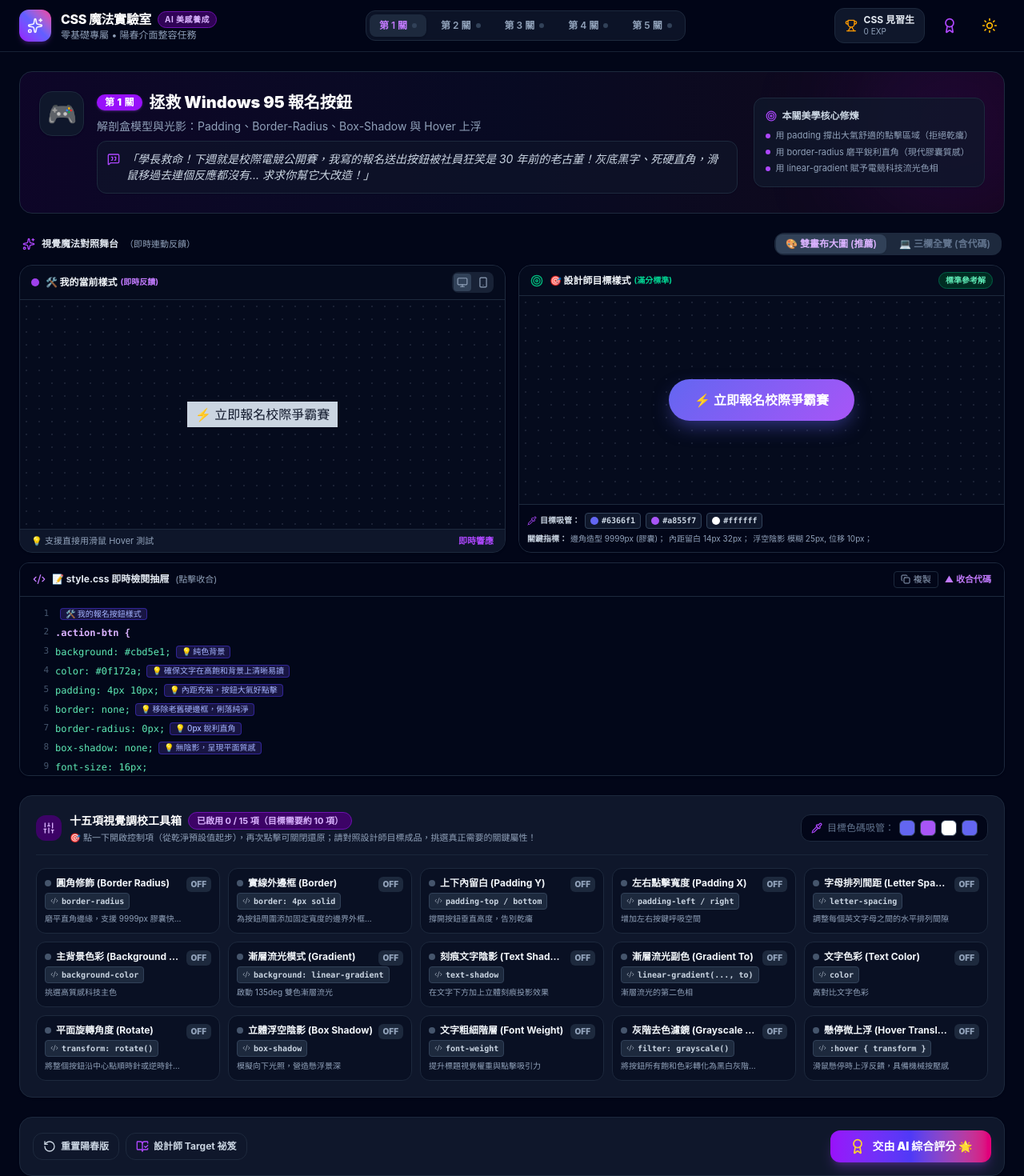
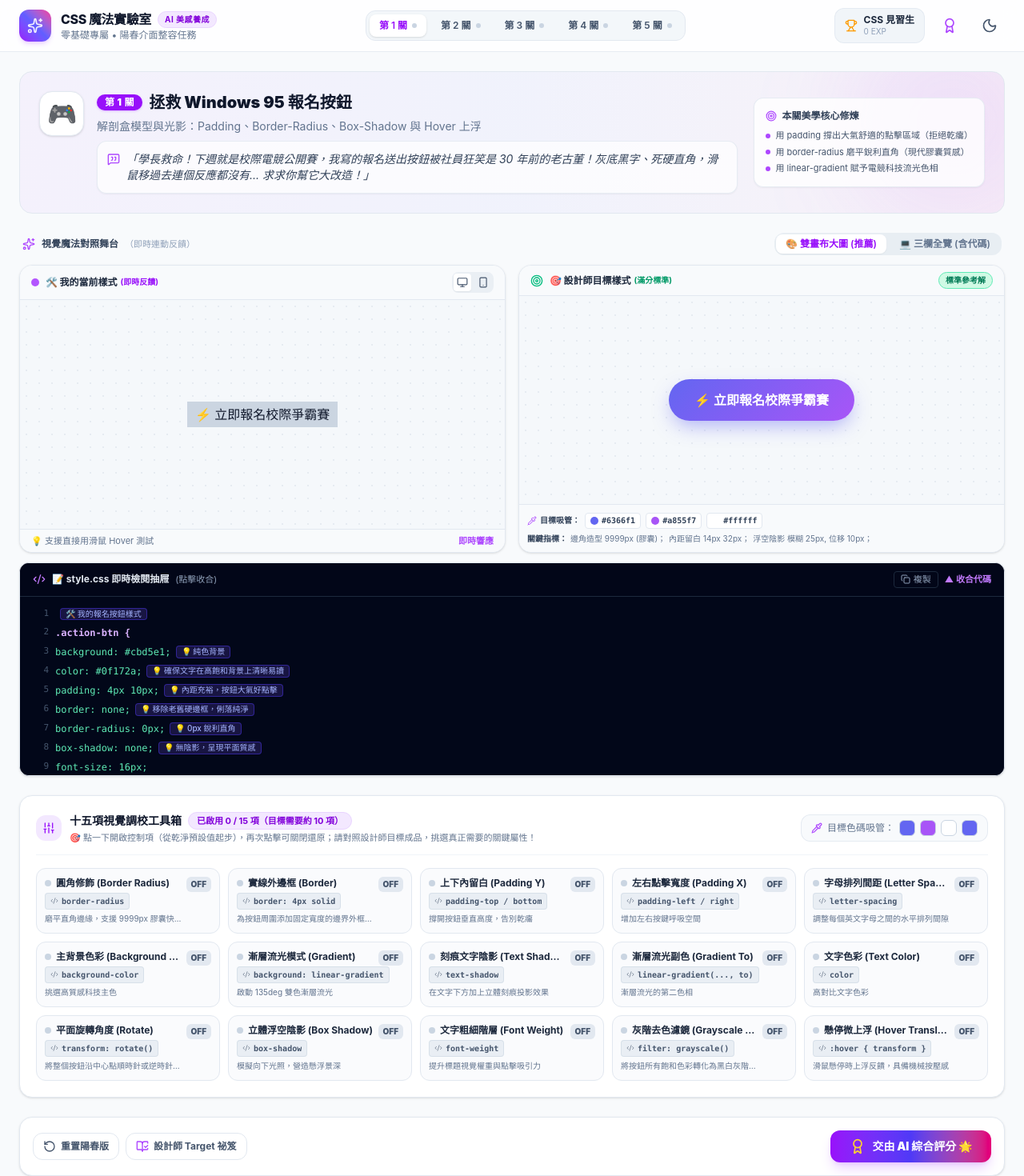
Before and after one commit to lu7766lu7766/css-magic-lab, a Vue app: page /#mission-1 in a window 1280 px wide. Shown: the top 1470 px of the page at 80% size. Built offline with nearby package versions, Linux system fonts and the light colour scheme.

Commit message:
feat: 預設亮色系、吸附列獨立標題防遮擋、各關卡設定深度持久化

```diff
--- a/src/App.vue
+++ b/src/App.vue
@@ -44,19 +44,58 @@ watch(currentMissionIndex, (newIdx) => {
   }
 })
 
-// 每關十項工具的開關與數值狀態字典
-const missionToolStates = reactive({})
+// 初始工具狀態載入：深層合併預設值與 localStorage，確保每關記憶萬無一失
+function getInitialToolStates() {
+  const states = {}
+  // 1. 各關預設值
+  MISSIONS.forEach(m => {
+    states[m.id] = {}
+    m.tools.forEach(tool => {
+      states[m.id][tool.id] = {
+        enabled: false,
+        value: tool.defaultValue
+      }
+    })
+  })
+  // 2. 從 localStorage 讀取並深層合併
+  try {
+    const saved = localStorage.getItem('css_lab_tool_states')
+    if (saved) {
+      const parsed = JSON.parse(saved)
+      Object.keys(parsed).forEach(mid => {
+        if (states[mid] && parsed[mid]) {
+          Object.keys(parsed[mid]).forEach(toolId => {
+            if (states[mid][toolId] && parsed[mid][toolId] !== undefined) {
+              states[mid][toolId] = {
+                enabled: Boolean(parsed[mid][toolId].enabled),
+                value: parsed[mid][toolId].value !== undefined ? parsed[mid][toolId].value : states[mid][toolId].value
+              }
+            }
+          })
+        }
+      })
+    }
+  } catch (e) {
+    console.error('Failed to load saved tool states:', e)
+  }
+  return states
+}
 
-// 初始化各關的 10 項工具狀態
-MISSIONS.forEach(m => {
-  missionToolStates[m.id] = {}
-  m.tools.forEach(tool => {
-    missionToolStates[m.id][tool.id] = {
-      enabled: false,
-      value: tool.defaultValue
+// 每關工具的開關與數值狀態字典（支援跨關切換與重新整理記憶）
+const missionToolStates = reactive(getInitialToolStates())
+
+// 深度監聽：任一關卡、任一工具狀態變更即時持久化至 localStorage
+watch(
+  missionToolStates,
+  (newVal) => {
+    try {
+      localStorage.setItem('css_lab_tool_states', JSON.stringify(newVal))
+    } catch (e) {
+      console.error('Failed to save tool states:', e)
     }
-  })
-})
+  },
+  { deep: true }
+)
 
 // 根據當前關卡的工具開關狀態，轉換為 CSS 產生器所需的資料模型
 const activeComputedState = computed(() => {
@@ -197,27 +236,19 @@ const isTargetModalOpen = ref(false)
 const isBadgeModalOpen = ref(false)
 const currentEvalResult = ref(null)
 
-// 深淺色模式
-const isDark = ref(true)
+// 深淺色模式（依據使用者明確需求：預設為亮色系）
+function getInitialTheme() {
+  const savedTheme = localStorage.getItem('css_lab_theme_v2')
+  if (savedTheme !== null) {
+    return savedTheme === 'dark'
+  }
+  return false // 預設亮色系
+}
+
+const isDark = ref(getInitialTheme())
 
 function saveToolStates() {
   localStorage.setItem('css_lab_tool_states', JSON.stringify(missionToolStates))
-}
-
-function loadToolStates() {
-  const saved = localStorage.getItem('css_lab_tool_states')
-  if (saved) {
-    try {
-      const parsed = JSON.parse(saved)
-      Object.keys(parsed).forEach(mid => {
-        if (missionToolStates[mid]) {
-          Object.assign(missionToolStates[mid], parsed[mid])
-        }
-      })
-    } catch {
-      // 略過
-    }
-  }
 }
 
 function handleHashChange() {
@@ -231,10 +262,6 @@ function handleHashChange() {
 }
 
 onMounted(() => {
-  const savedDark = localStorage.getItem('css_lab_theme')
-  if (savedDark !== null) {
-    isDark.value = savedDark === 'dark'
-  }
   updateThemeClass()
 
   const savedStats = localStorage.getItem('css_lab_stats_v2')
@@ -248,8 +275,7 @@ onMounted(() => {
   }
   checkAndUnlockBadges()
 
-  // 載入工具保存進度並監聽 Hash
-  loadToolStates()
+  // 監聽 Hash 變更
   window.addEventListener('hashchange', handleHashChange)
   if (!window.location.hash) {
     history.replaceState(null, '', `#${MISSIONS[currentMissionIndex.value].id}`)
@@ -262,7 +288,7 @@ onUnmounted(() => {
 
 function toggleDark() {
   isDark.value = !isDark.value
-  localStorage.setItem('css_lab_theme', isDark.value ? 'dark' : 'light')
+  localStorage.setItem('css_lab_theme_v2', isDark.value ? 'dark' : 'light')
   updateThemeClass()
 }
 
--- a/src/components/mission/StickyWorkbenchBar.vue
+++ b/src/components/mission/StickyWorkbenchBar.vue
@@ -136,14 +136,17 @@ function copyColor(hex) {
         </div>
       </div>
 
-      <!-- 雙畫布並排對照區 (當未收折時顯示，高度收斂為 140px，寬度滿版無折行) -->
+      <!-- 雙畫布並排對照區 (當未收折時顯示，高度提升為 208px~224px，標籤獨立為頂部列絕不遮擋物件) -->
       <div v-show="!isCollapsed" class="grid grid-cols-1 md:grid-cols-2 gap-3 transition-all duration-300">
         <!-- 左欄：🛠️ 我的當前樣式 (即時連動使用者調整) -->
-        <div class="relative flex flex-col rounded-xl border border-purple-200 dark:border-purple-900/60 bg-slate-50/70 dark:bg-slate-950/70 overflow-hidden h-[130px] sm:h-[145px]">
-          <!-- 標籤徽章 -->
-          <div class="absolute top-1.5 left-2.5 z-10 flex items-center gap-1.5 px-2 py-0.5 rounded-md bg-white/90 dark:bg-slate-900/90 border border-purple-200 dark:border-purple-800/80 text-[10px] font-bold text-purple-700 dark:text-purple-300 shadow-xs">
-            <span class="w-1.5 h-1.5 rounded-full bg-purple-500 animate-pulse"></span>
-            <span>🛠️ 我的當前樣式 (即時連動)</span>
+        <div class="flex flex-col rounded-xl border border-purple-200 dark:border-purple-900/60 bg-white dark:bg-slate-900 overflow-hidden shadow-xs h-52 sm:h-56">
+          <!-- 獨立頂部標籤列（非 absolute 覆蓋，徹底避免遮蔽畫面物件） -->
+          <div class="px-3 py-1.5 bg-purple-50/90 dark:bg-purple-950/60 border-b border-purple-100 dark:border-purple-900/50 flex items-center justify-between text-[11px] font-bold text-purple-700 dark:text-purple-300 shrink-0">
+            <div class="flex items-center gap-1.5">
+              <span class="w-2 h-2 rounded-full bg-purple-500 animate-pulse"></span>
+              <span>🛠️ 我的當前樣式 (即時連動)</span>
+            </div>
+            <span class="text-[10px] font-medium text-purple-500/80 dark:text-purple-400/80">即時效果</span>
           </div>
 
           <!-- 樣式隔離注入 -->
@@ -151,9 +154,9 @@ function copyColor(hex) {
             {{ scopedUserCss }}
           </component>
 
-          <!-- 畫布內容區 (寬度完整，無擠壓) -->
+          <!-- 畫布內容區 (寬度完整，置中顯示，無遮擋) -->
           <div
-            class="flex-1 w-full flex items-center justify-center p-3 overflow-auto"
+            class="flex-1 w-full flex items-center justify-center p-3 overflow-auto bg-slate-50/60 dark:bg-slate-950/60"
             style="background-image: radial-gradient(rgba(148, 163, 184, 0.12) 1px, transparent 1px); background-size: 14px 14px;"
           >
             <div class="sticky-user-scope w-full flex justify-center scale-90 sm:scale-95 origin-center">
@@ -163,11 +166,14 @@ function copyColor(hex) {
         </div>
 
         <!-- 右欄：🎯 設計師目標樣式 (滿分標準參考) -->
-        <div class="relative flex flex-col rounded-xl border border-emerald-200 dark:border-emerald-900/60 bg-slate-50/70 dark:bg-slate-950/70 overflow-hidden h-[130px] sm:h-[145px]">
-          <!-- 標籤徽章 -->
-          <div class="absolute top-1.5 left-2.5 z-10 flex items-center gap-1.5 px-2 py-0.5 rounded-md bg-white/90 dark:bg-slate-900/90 border border-emerald-200 dark:border-emerald-800/80 text-[10px] font-bold text-emerald-700 dark:text-emerald-300 shadow-xs">
-            <Target class="w-3 h-3 text-emerald-500" />
-            <span>🎯 設計師目標樣式 (滿分解)</span>
+        <div class="flex flex-col rounded-xl border border-emerald-200 dark:border-emerald-900/60 bg-white dark:bg-slate-900 overflow-hidden shadow-xs h-52 sm:h-56">
+          <!-- 獨立頂部標籤列（非 absolute 覆蓋，徹底避免遮蔽畫面物件） -->
+          <div class="px-3 py-1.5 bg-emerald-50/90 dark:bg-emerald-950/60 border-b border-emerald-100 dark:border-emerald-900/50 flex items-center justify-between text-[11px] font-bold text-emerald-700 dark:text-emerald-300 shrink-0">
+            <div class="flex items-center gap-1.5">
+              <Target class="w-3.5 h-3.5 text-emerald-500" />
+              <span>🎯 設計師目標樣式 (滿分解)</span>
+            </div>
+            <span class="text-[10px] font-medium text-emerald-600/80 dark:text-emerald-400/80">滿分參考</span>
           </div>
 
           <!-- 目標樣式隔離注入 -->
@@ -175,9 +181,9 @@ function copyColor(hex) {
             {{ scopedTargetCss }}
           </component>
 
-          <!-- 畫布內容區 (寬度完整，無擠壓) -->
+          <!-- 畫布內容區 (寬度完整，置中顯示，無遮擋) -->
           <div
-            class="flex-1 w-full flex items-center justify-center p-3 overflow-auto"
+            class="flex-1 w-full flex items-center justify-center p-3 overflow-auto bg-slate-50/60 dark:bg-slate-950/60"
             style="background-image: radial-gradient(rgba(148, 163, 184, 0.12) 1px, transparent 1px); background-size: 14px 14px;"
           >
             <div class="sticky-target-scope w-full flex justify-center scale-90 sm:scale-95 origin-center">
```
